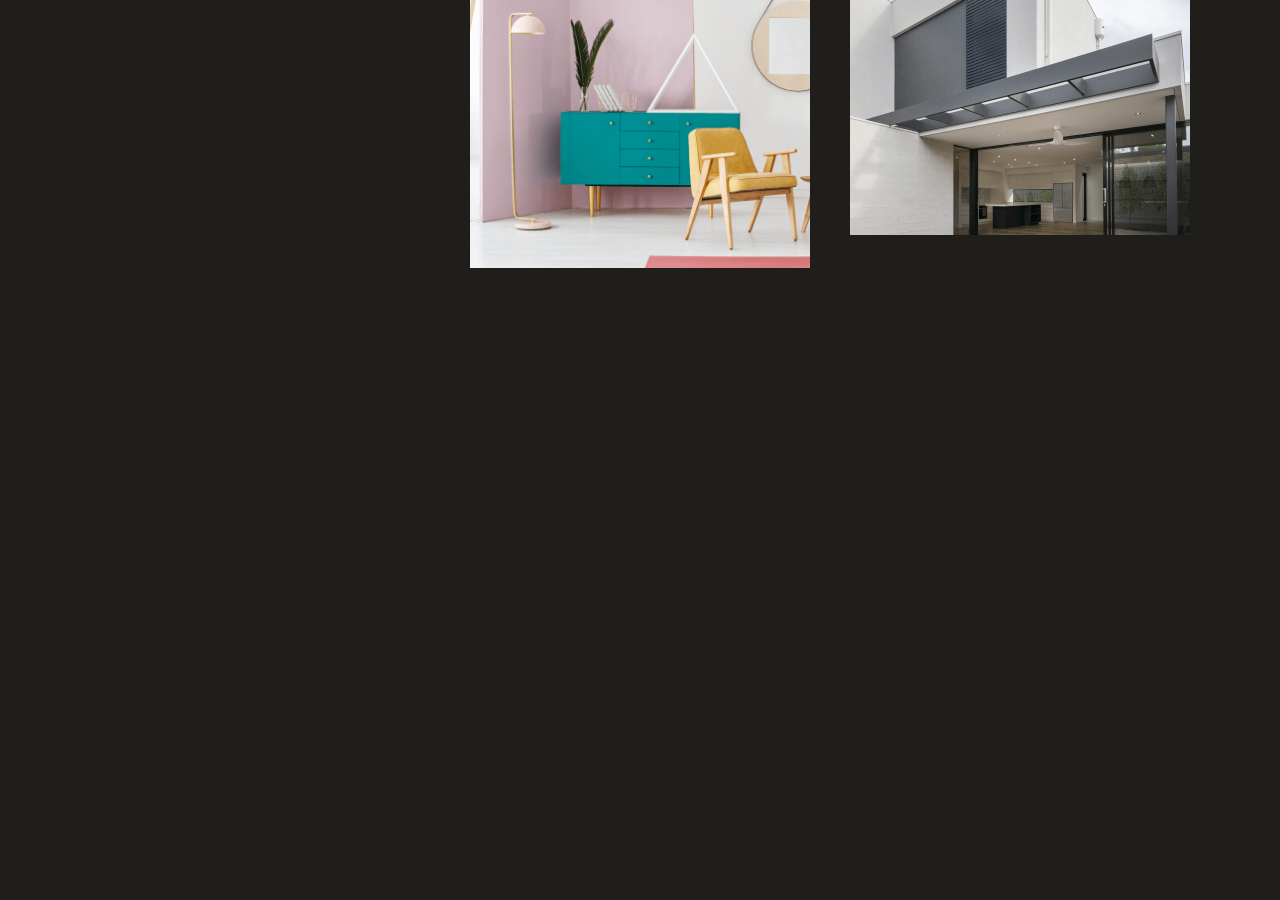
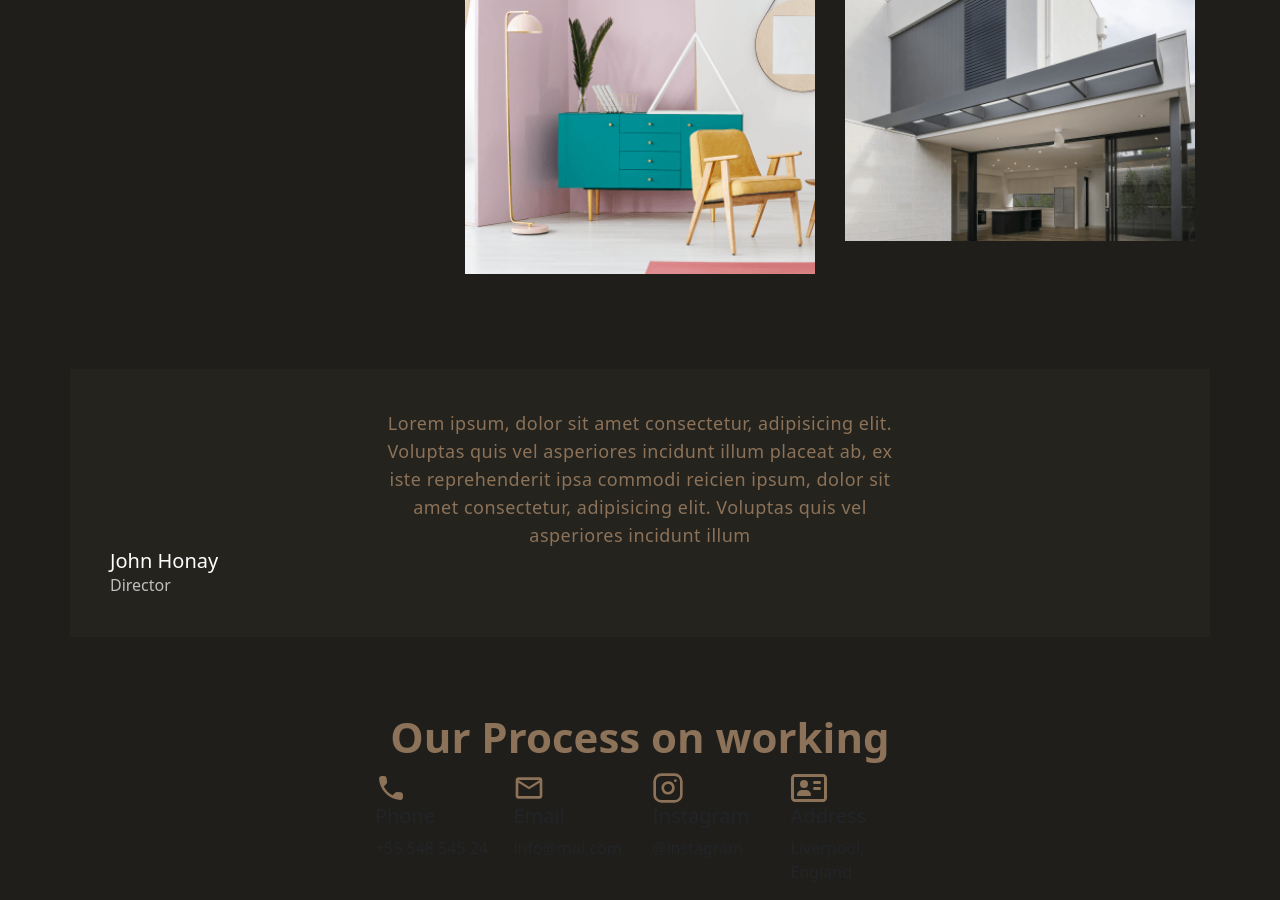
Before and after one commit to shajanashaju/Viksha-Website-, a plain HTML site: page index.html in a window 1280 px wide. Shown: the part 3126-4026 px from the top of the page. Before the commit the page ends 3414 px from the top, so only its background shows below. Drawn offline with nearby package versions, Linux system fonts and the light colour scheme.

Commit message:
3 sec remaining

```diff
--- a/css/main.css
+++ b/css/main.css
@@ -183,8 +183,51 @@ list-style: none;
 
 .project-wrap img{
     width: 100%;
-    padding: 20px;
+    padding: 15px;
 }
 .project-wrap-content-1{
     margin-top: 40px;
 }
+.project-wrap{
+    margin-bottom: 10vh;
+}
+.intermediate-2-wrap{
+
+    background-color: #24231e;
+    margin-bottom: 10vh;
+    padding: 40px;
+    margin-bottom: 10vh;
+
+
+}
+
+.intermediate-2-wrap p{
+    color: #8c7258;
+    margin: 5px 0;
+    line-height: 28px;
+    letter-spacing: 0.5px;
+    width: 50%;
+    text-align: center;
+    margin: auto;
+    font-size: 18px;
+}
+.intermediate-2-wrap h5{
+    color: #fff;
+    margin: auto;
+}
+.intermediate-2-wrap{
+    color: #bfbfbf;
+}
+.intermediate-3-wrap h2{
+color: #8c7258;
+font-size: 42px;
+font-weight: 700;
+line-height: 40px;
+margin-bottom: 15px;
+}
+.intermediate-3-wrap{
+    display: flex;
+    flex-direction: column;
+    justify-content: center;
+    align-items: center;
+}
--- a/index.html
+++ b/index.html
@@ -169,6 +169,50 @@
 
     <!-- project-wrap section ends -->
 
+    <!-- intermediate-2-wrap section starts -->
+
+    <section class="intermediate-2-wrap container align-items-center" id="intermediate-2-wrap">
+
+            <p>Lorem ipsum, dolor sit amet consectetur, adipisicing elit. Voluptas quis vel asperiores incidunt illum
+                placeat ab, ex iste reprehenderit ipsa commodi reicien ipsum, dolor sit amet consectetur, adipisicing
+                elit. Voluptas quis vel asperiores incidunt illum </p>
+            <h5>John Honay</h5>
+            <h8>Director</h8>
+
+    </section>
+
+    <!-- intermediate-2-wrap section ends -->
+
+    <!-- intermediate-3-wrap section starts -->
+
+        <section class="intermediate-3-wrap container" id="intermediate-3-wrap">
+<h2>Our Process on working</h2>
+<div class="row d-flex justify-content-between">
+    <div class="col-md-3 intermediate-3-content-wrap">
+        <img src="assets/icons/phone.svg" alt="icon-1">
+        <h5>Phone</h5>
+        <p>+55 548 545 24</p>
+    </div>
+    <div class="col-md-3 intermediate-3-content-wrap">
+        <img src="assets/icons/mail.svg" alt="icon-2">
+        <h5>Email</h5>
+        <p>info@mal.com</p>
+    </div>
+    <div class="col-md-3 intermediate-3-content-wrap">
+        <img src="assets/icons/instagram.svg" alt="icon-3">
+        <h5>Instagram</h5>
+        <p>@instagram</p>
+    </div>
+    <div class="col-md-3 intermediate-3-content-wrap">
+        <img src="assets/icons/address.svg" alt="icon-4">
+        <h5>Address</h5>
+        <p>Liverpool, England
+        </p>
+    </div>
+        </section>
+
+    <!-- intermediate-3-wrap section ends -->
+
 </body>
 
 </html>
```
Lines whose indentation alone changed are shown as unchanged.
